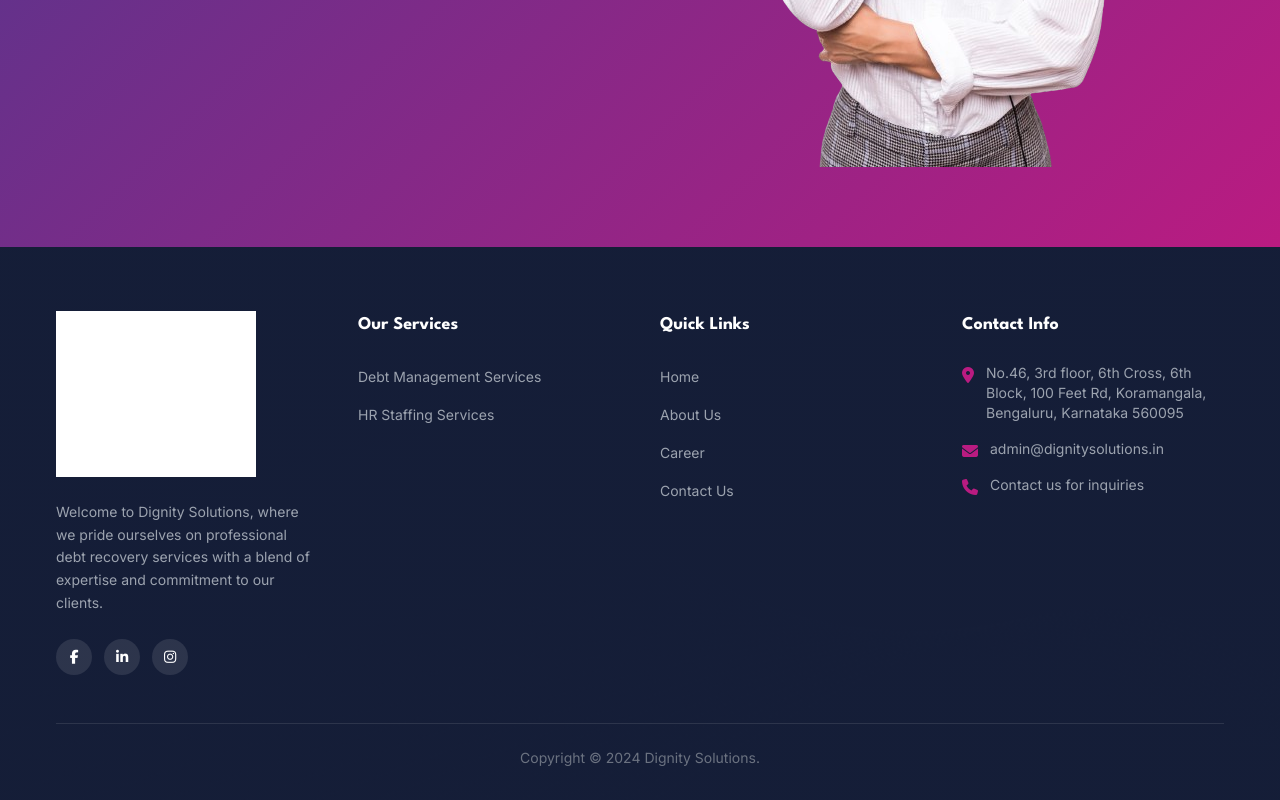
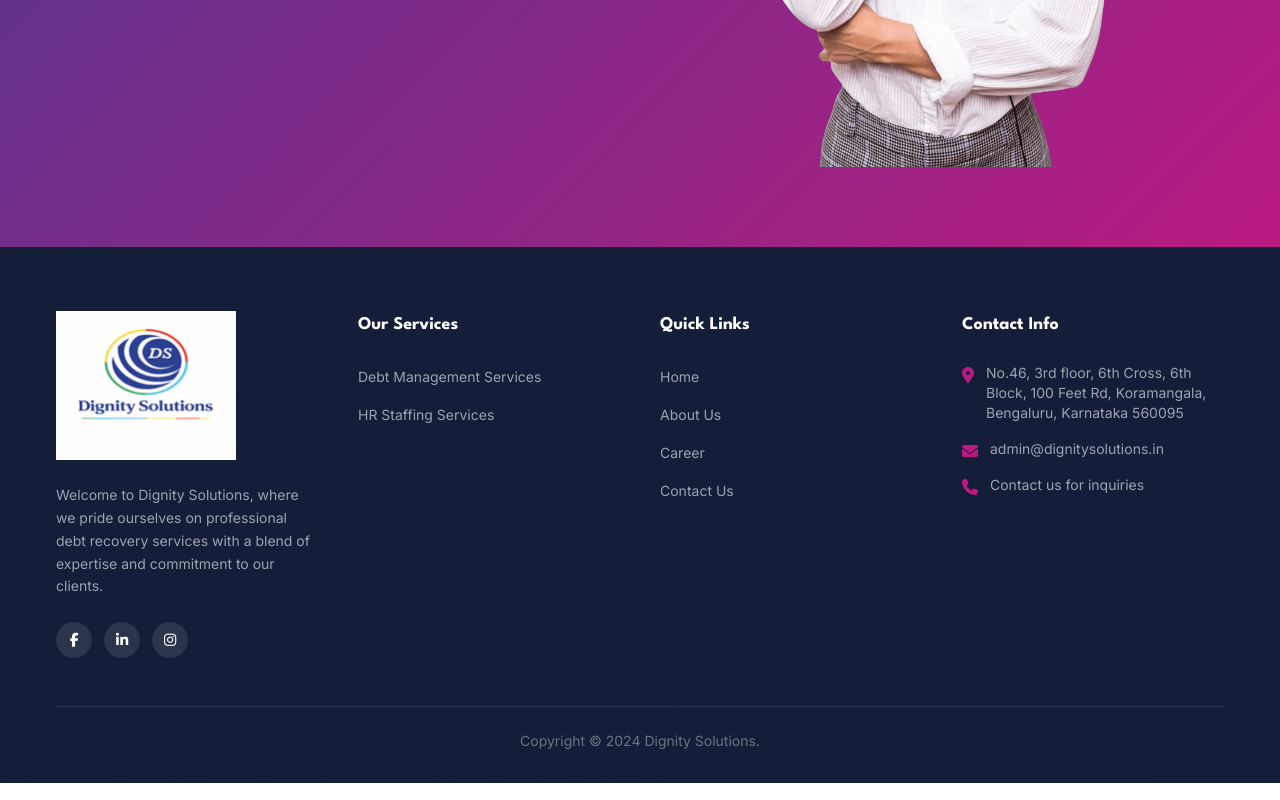
Before and after one commit to Logesh-waran2003/dignity-solutions, a website: page debt-collection-services.html in a window 1280 px wide. Shown: the part 3668-4468 px from the top of the page. Drawn offline with nearby package versions, Linux system fonts and the light colour scheme.

Commit message:
Fix footer logo: remove invert filter, show logo properly

```diff
--- a/debt-collection-services.html
+++ b/debt-collection-services.html
@@ -326,7 +326,7 @@
     <div class="grid md:grid-cols-2 lg:grid-cols-4 gap-10 mb-12">
       <!-- Col 1: About -->
       <div>
-        <img src="images/dignity-logo.png" alt="Dignity Solutions" class="w-[200px] mb-6 brightness-0 invert">
+        <img src="images/dignity-logo.png" alt="Dignity Solutions" class="w-[180px] mb-6">
         <p class="text-gray-400 text-sm leading-relaxed mb-6">Welcome to Dignity Solutions, where we pride ourselves on professional debt recovery services with a blend of expertise and commitment to our clients.</p>
         <div class="flex gap-3">
           <a href="#" target="_blank" class="w-9 h-9 rounded-full bg-white/10 flex items-center justify-center text-white hover:bg-primary transition"><i class="fa-brands fa-facebook-f text-sm"></i></a>
```
Also changed, not shown: hr-staffing-services.html (+1 -1 lines), index.html (+1 -1 lines), dist/output.css.
